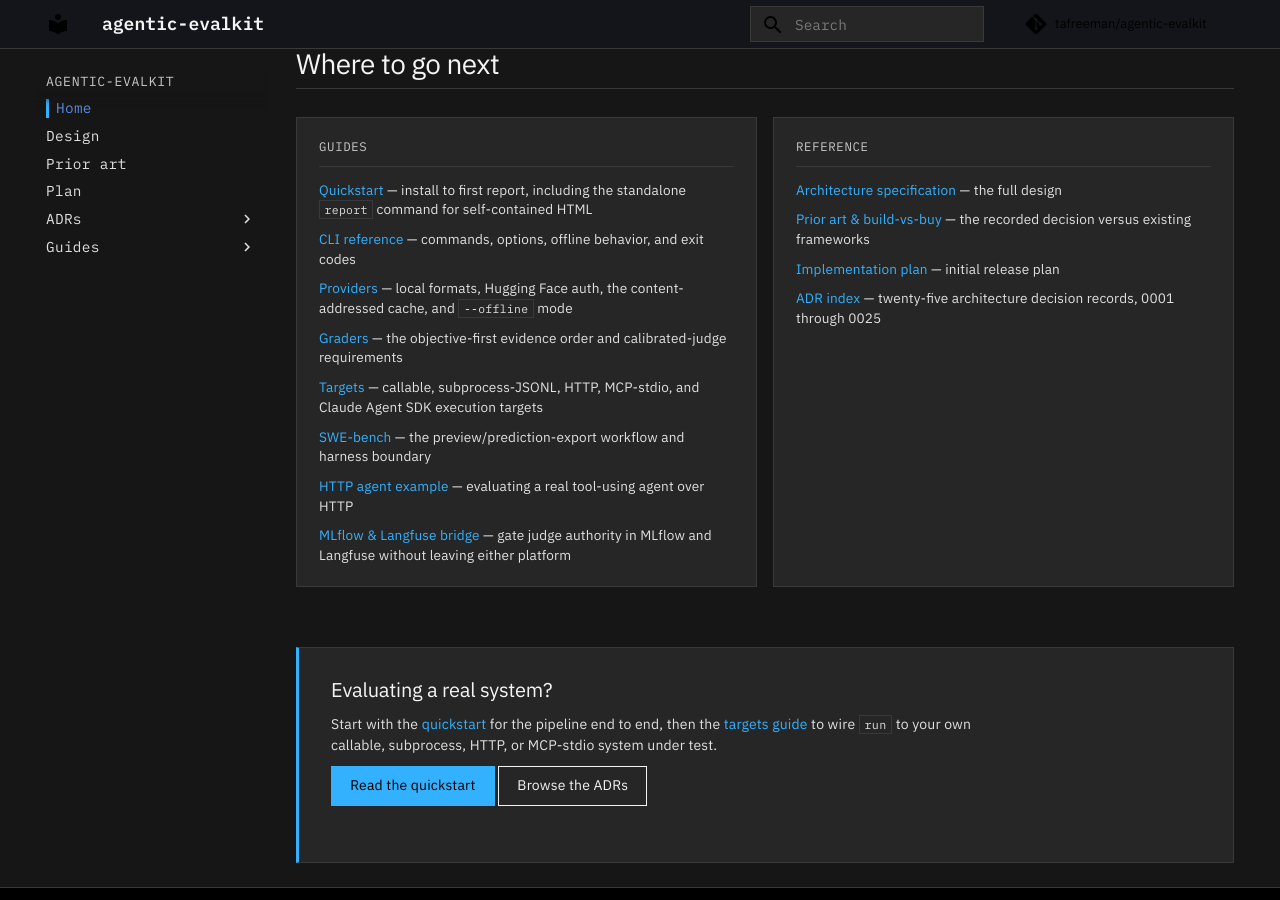
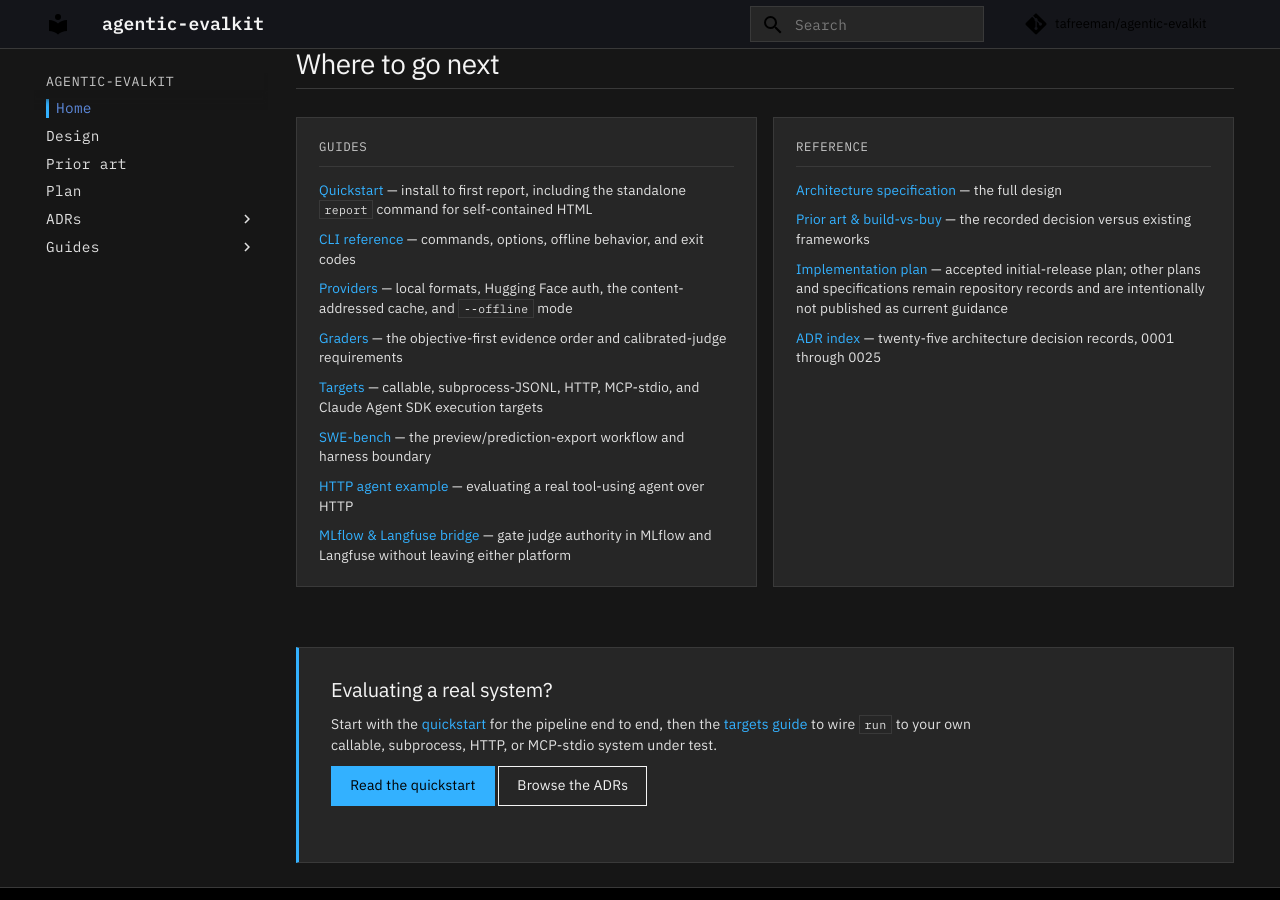
Before and after one commit to tafreeman/agentic-evalkit, an MkDocs documentation site: the page built from docs/index.md, in a window 1280 px wide and 900 px high, scrolled down 2774 px. Built offline with MkDocs 1.6.1 and Material for MkDocs 9.7.7, drawn with Linux system fonts in a browser that asks for light colours; comment, search, counter and statistics services are not loaded; some of the changed lines change nothing that is shown.

Commit message:
wip(docs): audit alignment tweaks to index and mkdocs nav (#73)
Snapshot of uncommitted work found during branch cleanup; not gated.

```diff
--- a/docs/index.md
+++ b/docs/index.md
@@ -162,7 +162,7 @@
 
 - [Architecture specification](specs/2026-07-02-agentic-evalkit-design.md) — the full design
 - [Prior art & build-vs-buy](prior-art.md) — the recorded decision versus existing frameworks
-- [Implementation plan](plans/2026-07-02-agentic-evalkit-initial-release.md) — initial release plan
+- [Implementation plan](plans/2026-07-02-agentic-evalkit-initial-release.md) — accepted initial-release plan; other plans and specifications remain repository records and are intentionally not published as current guidance
 - [ADR index](adr/0001-standalone-boundary.md) — twenty-five architecture decision records, 0001 through 0025
 </div>
 
--- a/mkdocs.yml
+++ b/mkdocs.yml
@@ -6,12 +6,15 @@
 
 docs_dir: docs
 
-# Exclude in-progress planning scaffolding from the published site (gitignore
-# syntax) so `mkdocs build --strict` succeeds and no draft/internal content
-# is published alongside the accepted design, plan, ADRs, and guides.
+# Publish the accepted design and initial-release plan. The remaining planning
+# and specification files are working or historical records: retain them in
+# the repository, but do not present them as current product documentation.
+# These are gitignore-style patterns relative to docs/.
 exclude_docs: |
-  plans/*plan-modifications*
-  plans/README.md
+  plans/*
+  !plans/2026-07-02-agentic-evalkit-initial-release.md
+  specs/*
+  !specs/2026-07-02-agentic-evalkit-design.md
   release/
   codebase/
   project-scan-report.json
```
